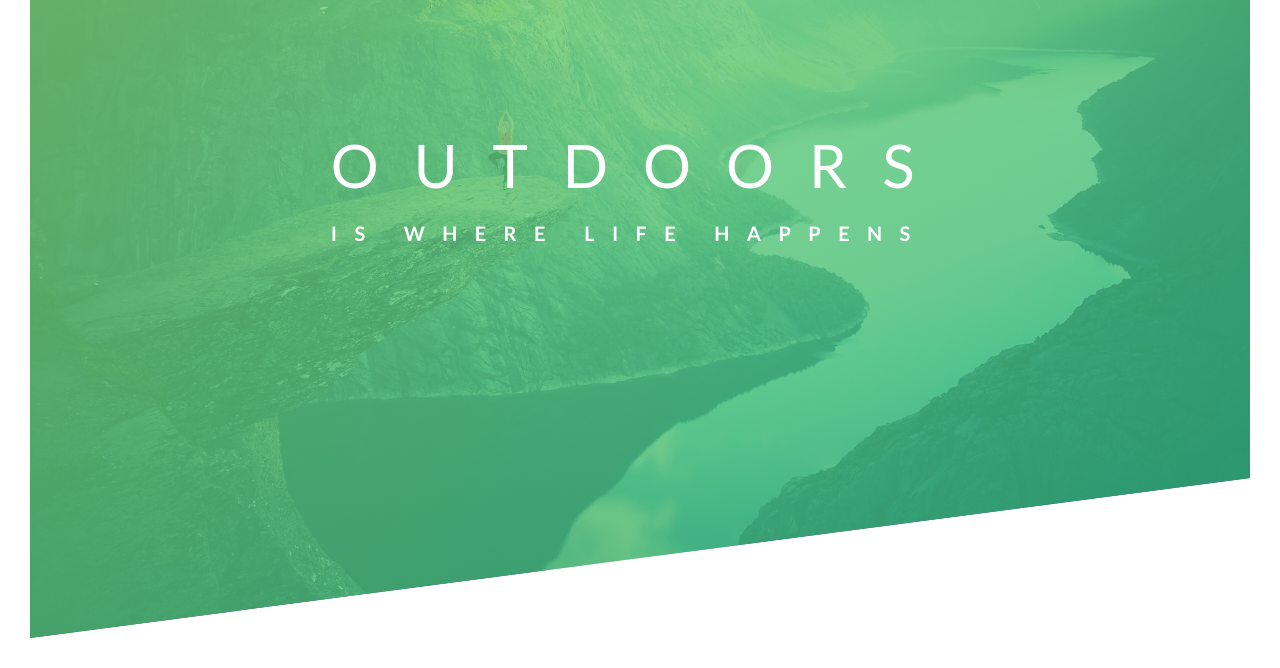
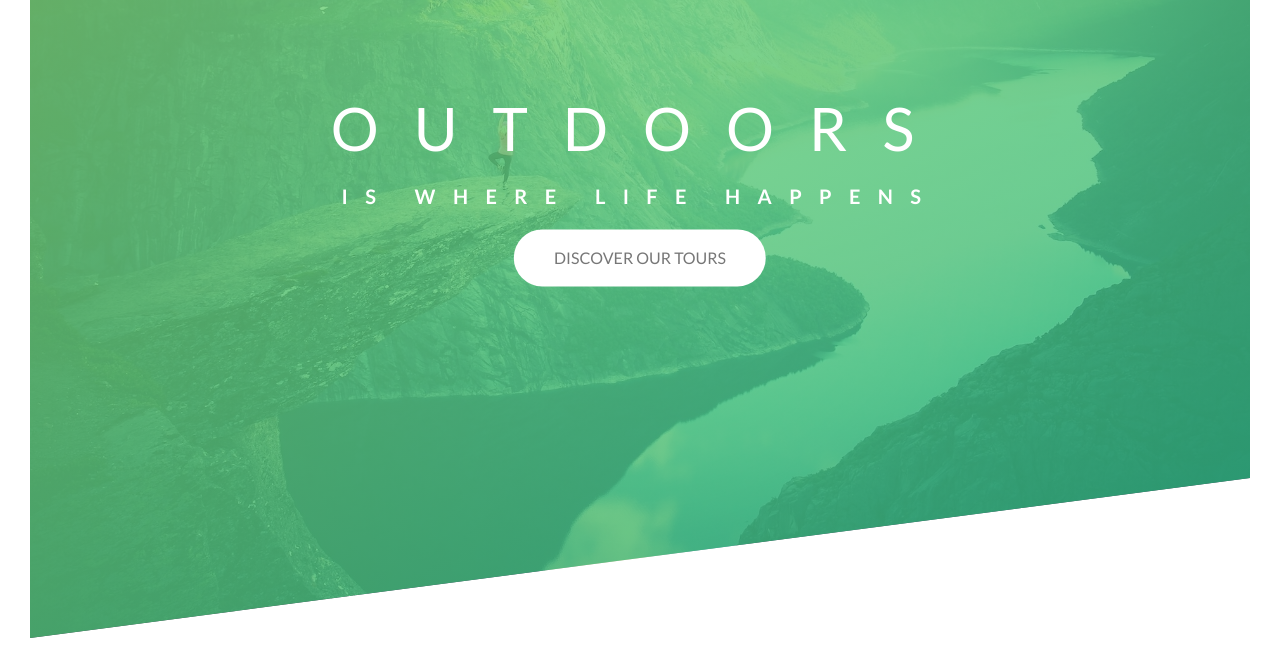
Before and after one commit to StevanCakic/CSSNatours, a plain HTML site: page index.html in a window 1280 px wide. Shown: the part 152-820 px from the top of the page. Drawn offline with Linux system fonts and the light colour scheme.

Commit message:
building discover tours btn

```diff
--- a/css/style.css
+++ b/css/style.css
@@ -47,6 +47,7 @@ body {
   top: 40%;
   left: 50%;
   transform: translate(-50%, -50%);
+  text-align: center;
 }
 
 .logo {
@@ -57,6 +58,7 @@ body {
   color: #fff;
   text-transform: uppercase;
   backface-visibility: hidden;
+  margin-bottom: 16px;
 }
 
 .heading-primary-main {
@@ -80,7 +82,6 @@ body {
   font-size: 20px;
   font-weight: 700;
   letter-spacing: 17.4px;
-
   animation: moveInRight 1s ease-out;
 }
 
@@ -115,3 +116,28 @@ body {
     transform: translate(0);
   }
 }
+
+.btn:hover {
+  transform: translateY(-3px);
+  box-shadow: 0 10px 20px rgba(0, 0, 0, 0.2);
+}
+
+.btn:active {
+  transform: translate(-1px);
+  box-shadow: 0 5px 10px rgba(0, 0, 0, 0.2);
+}
+
+.btn:link,
+.btn:visited {
+  text-transform: uppercase;
+  text-decoration: none;
+  padding: 15px 40px;
+  display: inline-block;
+  border-radius: 100px;
+  transition: all 0.2s;
+}
+
+.btn-white {
+  background-color: #fff;
+  color: #777;
+}
--- a/index.html
+++ b/index.html
@@ -24,6 +24,8 @@
                 <span class="heading-primary-main">Outdoors</span>
                 <span class="heading-primary-sub">is where life happens</span>
             </h1>
+
+            <a href="#" class="btn btn-white">Discover our tours</a>
         </div>
 
     </header>
```
